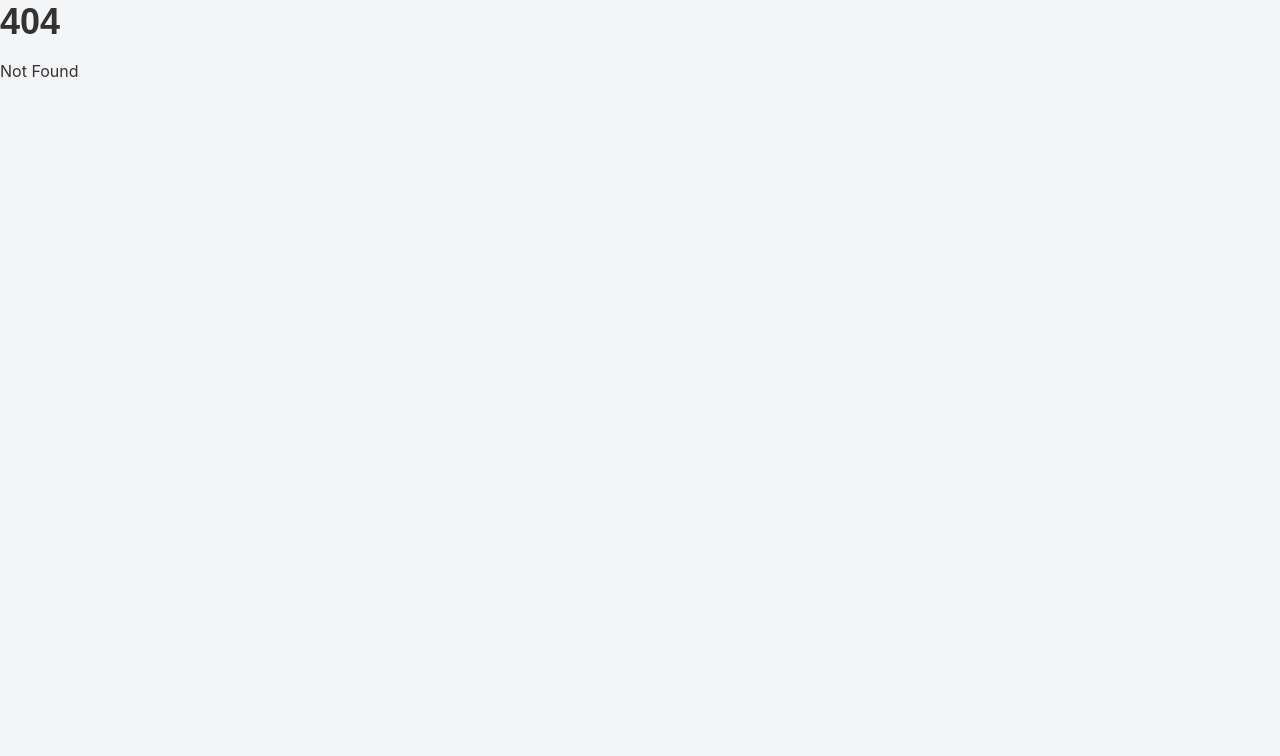
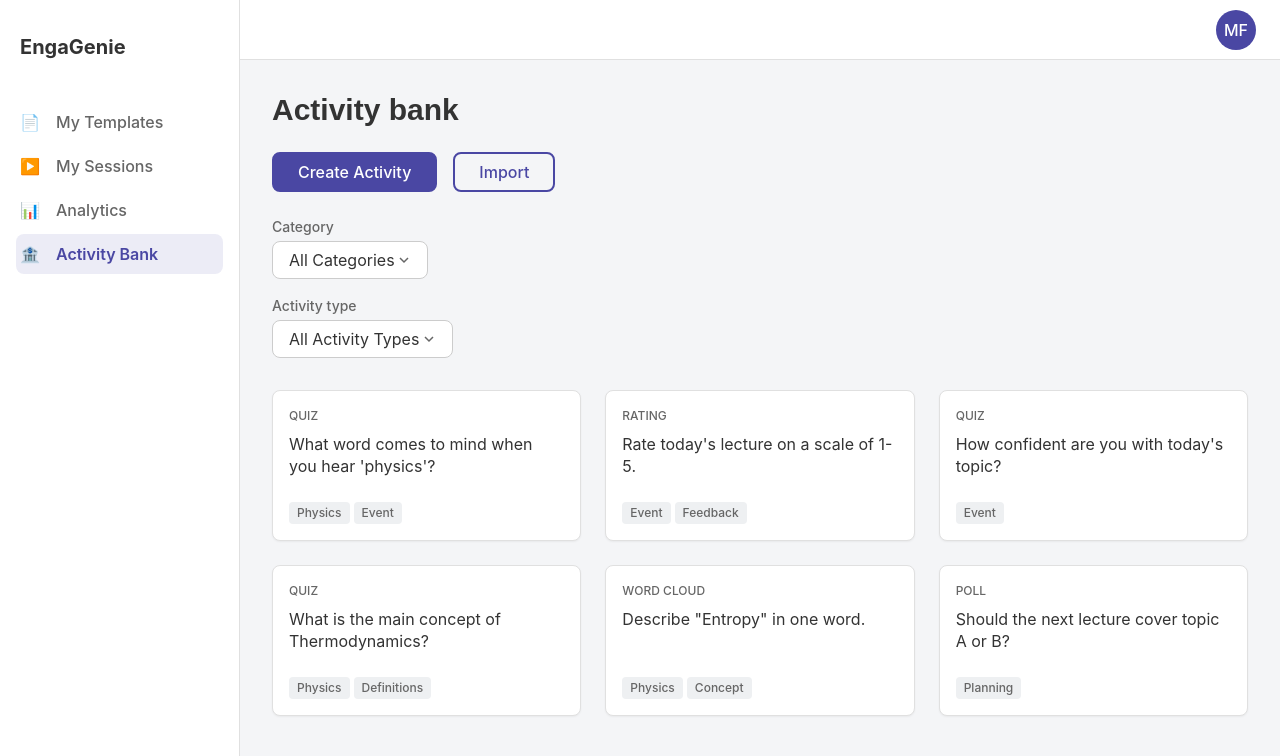
Before and after one commit to MiraZzle/hlasovatko-bachelor-thesis, a SvelteKit app in the folder manager/: page /overview/activity-bank in a window 1280 px wide. Before the commit this address had no page. Shown: the top 756 px of the page. Built offline with nearby package versions, Linux system fonts and the light colour scheme.

Commit message:
feat: add activity bank page

```diff
--- /dev/null
+++ b/manager/src/components/dashboard/ActivityCard.svelte
@@ -0,0 +1,126 @@
+<script lang="ts">
+	// Define the expected shape of the activity data
+	interface Activity {
+		id: string;
+		type: string;
+		question: string;
+		tags: string[];
+		// Add other relevant fields if needed, like category, date, etc.
+	}
+
+	// Props: activity data and an optional click handler
+	let {
+		activity,
+		onclick = (id: string) => {
+			console.log('Activity card clicked:', id);
+		} // Default dummy handler
+	}: {
+		activity: Activity;
+		onclick?: (id: string) => void;
+	} = $props();
+</script>
+
+<button type="button" class="activity-card" onclick={() => onclick(activity.id)}>
+	<div class="activity-card__type">{activity.type}</div>
+	<p class="activity-card__question">{activity.question}</p>
+	<div class="activity-card__footer">
+		<div class="activity-card__tags">
+			{#each activity.tags as tag (tag)}
+				<span class="activity-card__tag">{tag}</span>
+			{/each}
+		</div>
+	</div>
+</button>
+
+<style lang="scss">
+	@import '../../styles/variables.scss';
+
+	// Block: activity-card
+	.activity-card {
+		// Reset button styles
+		background: none;
+		border: none;
+		padding: 0;
+		margin: 0;
+		font: inherit;
+		color: inherit;
+		cursor: pointer;
+		text-align: left;
+		width: 100%; // Take full width of grid cell
+
+		// Card appearance
+		display: flex;
+		flex-direction: column;
+		justify-content: space-between; // Push footer down
+		background-color: $color-surface;
+		border-radius: $border-radius-md; // Slightly smaller radius than table wrapper?
+		padding: $spacing-md;
+		box-shadow: $box-shadow-sm;
+		border: $border-width-thin solid $color-border-light;
+		min-height: 150px; // Example minimum height
+		transition:
+			box-shadow $transition-duration-fast,
+			transform $transition-duration-fast;
+
+		&:hover {
+			box-shadow: $box-shadow-md;
+			transform: translateY(-2px);
+		}
+		&:focus-visible {
+			outline: 2px solid $color-primary-light;
+			outline-offset: 2px;
+			box-shadow: $box-shadow-md; // Add shadow on focus too
+		}
+
+		// Element: Activity Type (e.g., "Quiz")
+		&__type {
+			font-size: $font-size-xs;
+			font-weight: $font-weight-medium;
+			color: $color-text-secondary;
+			text-transform: uppercase;
+			margin-bottom: $spacing-sm;
+		}
+
+		// Element: Main Question/Prompt text
+		&__question {
+			font-size: $font-size-md;
+			color: $color-text-primary;
+			line-height: 1.4;
+			margin-bottom: $spacing-lg; // Space above footer
+			// Allow text to wrap
+			white-space: normal;
+			// Limit lines shown? (Optional)
+			// display: -webkit-box;
+			// -webkit-line-clamp: 3; // Show max 3 lines
+			// -webkit-box-orient: vertical;
+			// overflow: hidden;
+			// text-overflow: ellipsis;
+		}
+
+		// Element: Footer area containing tags/actions
+		&__footer {
+			display: flex;
+			justify-content: flex-end; // Align tags to the right by default
+			align-items: center;
+			margin-top: auto; // Ensure footer is pushed down
+		}
+
+		// Element: Container for tags
+		&__tags {
+			display: flex;
+			flex-wrap: wrap;
+			gap: $spacing-xs;
+		}
+
+		// Element: Individual tag
+		&__tag {
+			background-color: $color-surface-alt;
+			color: $color-text-secondary;
+			padding: $spacing-xs * 0.5 $spacing-sm; // Slightly smaller padding
+			border-radius: $border-radius-sm; // Smaller radius for tags
+			font-size: $font-size-xs;
+			font-weight: $font-weight-medium;
+			white-space: nowrap;
+		}
+	}
+</style>
--- a/manager/src/components/dashboard/Sidebar.svelte
+++ b/manager/src/components/dashboard/Sidebar.svelte
@@ -7,15 +7,14 @@
 	const IconAnalytics = '📊';
 	const IconActivityBank = '🏦';
 
+	const linkBase = '/overview'; // Base path for the sidebar links
+
 	const mainNavLinks = [
-		{ href: '/templates', label: 'My Templates', icon: IconTemplates },
-		{ href: '/sessions', label: 'My Sessions', icon: IconSessions }, // Assuming route exists
-		{ href: '/analytics', label: 'Analytics', icon: IconAnalytics } // Assuming route exists
+		{ href: `${linkBase}/templates`, label: 'My Templates', icon: IconTemplates },
+		{ href: `${linkBase}/sessions`, label: 'My Sessions', icon: IconSessions }, // Assuming route exists
+		{ href: `${linkBase}/analytics`, label: 'Analytics', icon: IconAnalytics },
+		{ href: `${linkBase}/activity-bank`, label: 'Activity Bank', icon: IconActivityBank }
 	];
-
-	const secondaryNavLinks = [
-		{ href: '/activity-bank', label: 'Activity Bank', icon: IconActivityBank }
-	]; // Assuming route exists
 
 	function isActive(href: string): boolean {
 		// Check if the current page pathname starts with the link's href
@@ -30,24 +29,6 @@
 	<nav class="sidebar__nav sidebar__nav--main" aria-label="Main">
 		<ul>
 			{#each mainNavLinks as link}
-				<li>
-					<a
-						href={link.href}
-						class="sidebar__link"
-						class:sidebar__link--active={isActive(link.href)}
-						aria-current={isActive(link.href) ? 'page' : undefined}
-					>
-						<span class="sidebar__link-icon" aria-hidden="true">{link.icon}</span>
-						<span class="sidebar__link-text">{link.label}</span>
-					</a>
-				</li>
-			{/each}
-		</ul>
-	</nav>
-
-	<nav class="sidebar__nav sidebar__nav--secondary" aria-label="Secondary">
-		<ul>
-			{#each secondaryNavLinks as link}
 				<li>
 					<a
 						href={link.href}
--- /dev/null
+++ b/manager/src/routes/overview/activity-bank/+page.svelte
@@ -0,0 +1,199 @@
+<script lang="ts">
+	import Button from '$components/elements/typography/Button.svelte';
+	import Select from '$components/elements/typography/Select.svelte';
+	import ActivityCard from '$components/dashboard/ActivityCard.svelte';
+	import { get } from 'svelte/store';
+
+	// Define type locally or import
+	interface Activity {
+		id: string;
+		type: string;
+		question: string;
+		tags: string[];
+		category?: string; // Added for filtering
+	}
+
+	// --- State ---
+	let selectedCategory = $state<string>('all'); // Default or fetched initial value
+	let selectedActivityType = $state<string>('all'); // Default or fetched initial value
+
+	// Dummy options (replace with fetched data)
+	const categoryOptions = [
+		{ value: 'all', label: 'All Categories' },
+		{ value: 'physics', label: 'Physics' },
+		{ value: 'chemistry', label: 'Chemistry' },
+		{ value: 'general', label: 'General' }
+	];
+	const activityTypeOptions = [
+		{ value: 'all', label: 'All Activity Types' },
+		{ value: 'quiz', label: 'Quiz' },
+		{ value: 'rating', label: 'Rating' },
+		{ value: 'poll', label: 'Poll' },
+		{ value: 'word_cloud', label: 'Word Cloud' }
+	];
+
+	// Dummy activity data (replace with fetched data)
+	let activities = $state<Activity[]>([
+		{
+			id: 'ab1',
+			type: 'Quiz',
+			question: "What word comes to mind when you hear 'physics'?",
+			tags: ['Physics', 'Event'],
+			category: 'physics'
+		},
+		{
+			id: 'ab2',
+			type: 'Rating',
+			question: "Rate today's lecture on a scale of 1-5.",
+			tags: ['Event', 'Feedback'],
+			category: 'general'
+		},
+		{
+			id: 'ab3',
+			type: 'Quiz',
+			question: "How confident are you with today's topic?",
+			tags: ['Event'],
+			category: 'general'
+		},
+		{
+			id: 'ab4',
+			type: 'Quiz',
+			question: 'What is the main concept of Thermodynamics?',
+			tags: ['Physics', 'Definitions'],
+			category: 'physics'
+		},
+		{
+			id: 'ab5',
+			type: 'Word Cloud',
+			question: 'Describe "Entropy" in one word.',
+			tags: ['Physics', 'Concept'],
+			category: 'physics'
+		},
+		{
+			id: 'ab6',
+			type: 'Poll',
+			question: 'Should the next lecture cover topic A or B?',
+			tags: ['Planning'],
+			category: 'general'
+		}
+	]);
+
+	// --- Handlers ---
+	function createActivity() {
+		console.log('Navigate to create activity');
+		// goto('/activity-bank/new');
+	}
+	function importActivity() {
+		console.log('Open import activity modal/page');
+	}
+	function handleCardClick(id: string) {
+		console.log(`Card ${id} clicked - open details or select`);
+		// goto(`/activity-bank/${id}`);
+	}
+
+	function getFilteredActivities() {
+		return activities.filter((activity) => {
+			const categoryMatch =
+				selectedCategory === 'all' || activity.category?.toLowerCase() === selectedCategory;
+			const typeMatch =
+				selectedActivityType === 'all' || activity.type.toLowerCase() === selectedActivityType;
+			return categoryMatch && typeMatch;
+		});
+	}
+
+	// --- Filtering Logic ---
+	let filteredActivities = $derived(getFilteredActivities());
+</script>
+
+<svelte:head>
+	<title>Activity Bank - EngaGenie</title>
+</svelte:head>
+
+<div class="activity-bank-page">
+	<h1 class="activity-bank-page__title">Activity bank</h1>
+
+	<div class="activity-bank-page__controls">
+		<div class="activity-bank-page__actions">
+			<Button variant="primary" onclick={createActivity}>Create Activity</Button>
+			<Button variant="outline" onclick={importActivity}>Import</Button>
+		</div>
+		<div class="activity-bank-page__filters">
+			<Select
+				label="Category"
+				options={categoryOptions}
+				bind:value={selectedCategory}
+				ariaLabel="Filter by category"
+			/>
+			<Select
+				label="Activity type"
+				options={activityTypeOptions}
+				bind:value={selectedActivityType}
+				ariaLabel="Filter by activity type"
+			/>
+		</div>
+	</div>
+
+	<div class="activity-bank-page__grid">
+		{#each filteredActivities as activity}
+			<ActivityCard {activity} onclick={handleCardClick} />
+		{:else}
+			<p class="activity-bank-page__no-results">No activities found matching your filters.</p>
+		{/each}
+	</div>
+</div>
+
+<style lang="scss">
+	@import '../../../styles/variables.scss';
+
+	// Block: activity-bank-page
+	.activity-bank-page {
+		// No specific styles needed usually, padding handled by layout
+
+		// Element: Title
+		&__title {
+			font-size: $font-size-3xl;
+			font-weight: $font-weight-bold;
+			margin-bottom: $spacing-lg; // Space below title
+		}
+
+		// Element: Controls container (actions and filters)
+		&__controls {
+			display: flex;
+			justify-content: space-between;
+			flex-direction: column; // Align filter labels/buttons nicely
+			flex-wrap: wrap; // Allow wrapping
+			gap: $spacing-lg; // Gap between actions/filters groups
+			margin-bottom: $spacing-xl;
+		}
+
+		// Element: Actions buttons group
+		&__actions {
+			display: flex;
+			gap: $spacing-md;
+		}
+
+		// Element: Filters group
+		&__filters {
+			display: flex;
+			gap: $spacing-md;
+			flex-wrap: wrap; // Allow filters to wrap too
+		}
+
+		// Element: Grid for cards
+		&__grid {
+			display: grid;
+			// Responsive grid - adjust minmax/columns as desired
+			grid-template-columns: repeat(auto-fill, minmax(280px, 1fr));
+			gap: $spacing-lg;
+		}
+
+		// Element: Message when no results
+		&__no-results {
+			color: $color-text-secondary;
+			font-style: italic;
+			grid-column: 1 / -1; // Span full grid width if grid is empty
+			text-align: center;
+			padding: $spacing-xl;
+		}
+	}
+</style>
```
